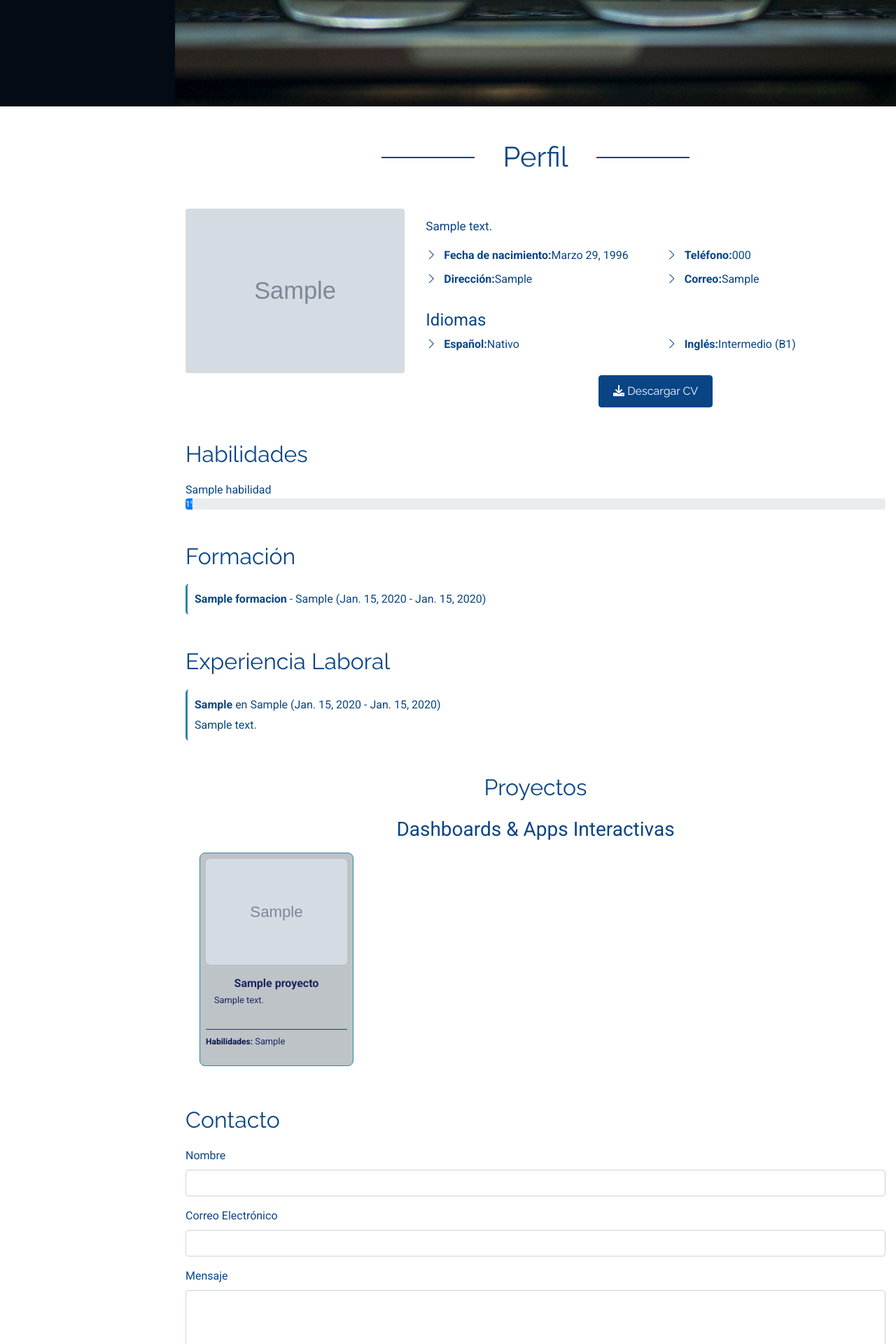
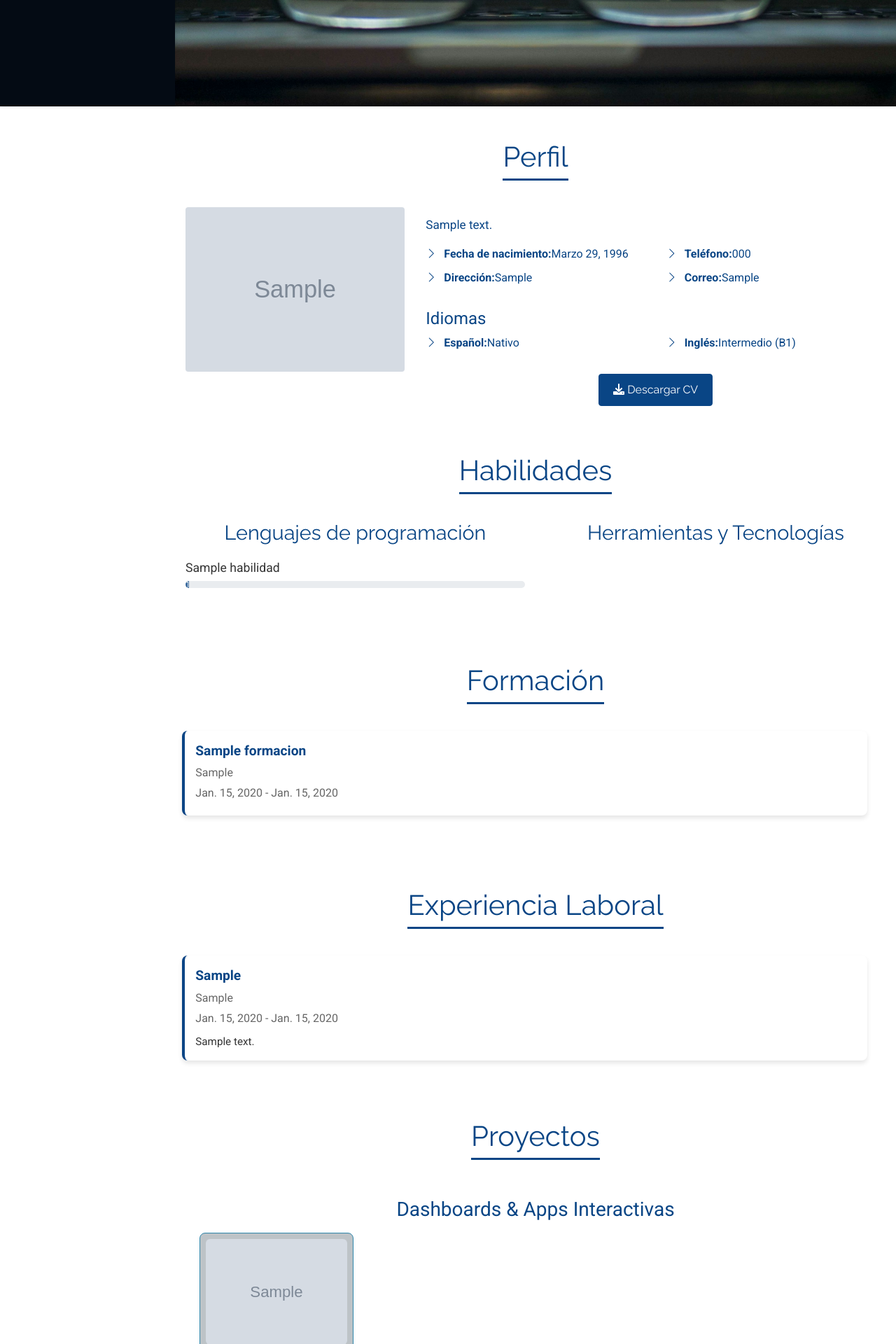
Before and after one commit to 1Dnns/Portafolio, a Django app: page / in a window 1280 px wide. Shown: the part 648-2568 px from the top of the page at 70% size. Run offline with Django 5.2, Linux system fonts and the light colour scheme; tables that the repository leaves empty hold one stand-in row (values such as "Sample post"); grey boxes marked "Sample" are stand-in pictures; parts of the project's set-up code (start-up, migrations or seed data) failed here and were passed over; some libraries are stand-ins or nearby versions.

Commit message:
frontend secciones

```diff
--- a/principal/templates/principal/pagina_principal.html
+++ b/principal/templates/principal/pagina_principal.html
@@ -125,26 +125,57 @@
 
         <!-- Habilidades -->
         <section id="habilidades" class="container my-5">
+            <div class="section-title">
                 <h2>Habilidades</h2>
+            </div>
+            <div class="row">
+                <!-- Columna de Lenguajes -->
+                <div class="col-md-6 ">
+                    <h3 class="subtitulo-habilidad">Lenguajes de programación</h3>
                     {% for habilidad in habilidades %}
-            <div>
-                <span>{{ habilidad.nombre }}</span>
+                        {% if habilidad.categoria == "lenguaje" %}
+                        <div class="habilidad-item">
+                            <p class="habilidad-nombre">{{ habilidad.nombre }}</p>
                             <div class="progress">
                                 <div class="progress-bar" role="progressbar" style="width: {{ habilidad.nivel }}%;" aria-valuenow="{{ habilidad.nivel }}" aria-valuemin="0" aria-valuemax="100">
                                     {{ habilidad.nivel }}%
                                 </div>
                             </div>
                         </div>
+                        {% endif %}
                     {% endfor %}
+                </div>
+
+                <!-- Columna de Tecnologías -->
+                <div class="col-md-6 ">
+                    <h3 class="subtitulo-habilidad">Herramientas y Tecnologías</h3>
+                    {% for habilidad in habilidades %}
+                        {% if habilidad.categoria == "tecnologia" %}
+                        <div class="habilidad-item">
+                            <p class="habilidad-nombre">{{ habilidad.nombre }}</p>
+                            <div class="progress">
+                                <div class="progress-bar" role="progressbar" style="width: {{ habilidad.nivel }}%;" aria-valuenow="{{ habilidad.nivel }}" aria-valuemin="0" aria-valuemax="100">
+                                    {{ habilidad.nivel }}%
+                                </div>
+                            </div>
+                        </div>
+                        {% endif %}
+                    {% endfor %}
+                </div>
+            </div>
         </section>
 
         <!-- Formación -->
         <section id="formacion" class="container my-5">
+            <div class="section-title">
                 <h2>Formación</h2>
+            </div>
             <ul>
                 {% for formacion in formacion %}
                 <li>
-                    <strong>{{ formacion.titulo }}</strong> - {{ formacion.institucion }} ({{ formacion.fecha_inicio }} - {{ formacion.fecha_fin|default:"Presente" }})
+                    <strong>{{ formacion.titulo }}</strong>
+                    <span>{{ formacion.institucion }}</span>
+                    <span>{{ formacion.fecha_inicio }} - {{ formacion.fecha_fin|default:"Presente" }}</span>
                 </li>
                 {% endfor %}
             </ul>
@@ -152,11 +183,15 @@
 
         <!-- Experiencia -->
         <section id="experiencia" class="container my-5">
+            <div class="section-title">
                 <h2>Experiencia Laboral</h2>
+            </div>
             <ul>
                 {% for experiencia in experiencias %}
                 <li>
-                    <strong>{{ experiencia.cargo }}</strong> en {{ experiencia.empresa }} ({{ experiencia.fecha_inicio }} - {{ experiencia.fecha_fin|default:"Presente" }})
+                    <strong>{{ experiencia.cargo }}</strong>
+                    <span>{{ experiencia.empresa }}</span>
+                    <span>{{ experiencia.fecha_inicio }} - {{ experiencia.fecha_fin|default:"Presente" }}</span>
                     <p>{{ experiencia.descripcion }}</p>
                 </li>
                 {% endfor %}
@@ -165,8 +200,9 @@
 
         <!-- Proyectos -->
         <section id="proyectos" class="container my-5">
+            <div class="section-title">
                 <h2 class="text-center mb-4">Proyectos</h2>
-
+            </div>
             <!-- Dashboards & Apps Interactivas -->
             {% if dashboards_apps %}
             <h3 class="mt-3 text-center">Dashboards & Apps Interactivas</h3>
@@ -239,8 +275,10 @@
 
         <!-- Contacto -->
         <section id="contacto" class="container my-5">
+            <div class="section-title">
                 <h2>Contacto</h2>
-            <form>
+            </div>
+            <form action="https://formspree.io/f/mdkarelp" method="POST">
                 <div class="form-group">
                     <label for="nombre">Nombre</label>
                     <input type="text" class="form-control" id="nombre" name="nombre" required>
@@ -252,7 +290,7 @@
                 <div class="form-group">
                     <label for="mensaje">Mensaje</label>
                     <textarea class="form-control" id="mensaje" name="mensaje" rows="4" required></textarea>
-                </div>
+                </div class="text-center">
                 <button type="submit" class="btn btn-primary">Enviar</button>
             </form>
         </section>
--- a/static/css/principal.css
+++ b/static/css/principal.css
@@ -14,39 +14,33 @@ body {
 .section-title {
     text-align: center; /* Centra el título */
     margin-bottom: 30px;
-    position: relative; /* Necesario para posicionar las líneas */
 }
 
 .section-title h2 {
     font-family: 'Raleway', sans-serif;
     font-size: 2.5rem;
     color: #094585;
-    display: inline-block; /* Permite que las líneas se alineen correctamente */
+    display: inline-block; /* Permite que el subrayado se ajuste al texto */
     position: relative;
-    padding: 0 20px; /* Espacio entre el texto y las líneas */
-    background: white; /* Fondo para que el texto no se superponga con las líneas */
-    z-index: 1; /* Asegura que el texto esté por encima de las líneas */
+    padding-bottom: 10px; /* Espacio entre el texto y el subrayado */
 }
 
-.section-title h2::before,
 .section-title h2::after {
     content: '';
     position: absolute;
-    top: 50%; /* Alinea las líneas a la mitad de la altura del texto */
-    width: 100%; /* Ancho completo de la pantalla */
-    height: 2px; /* Grosor de la línea */
-    background-color: #094585; /* Color de la línea */
-    z-index: -1; /* Coloca las líneas detrás del texto */
-}
-
-.section-title h2::before {
-    right: 100%; /* Línea a la izquierda del texto */
-    margin-right: 20px; /* Espacio entre la línea y el texto */
+    left: 0;
+    bottom: 0;
+    width: 100%; /* El subrayado tiene el mismo ancho que el texto */
+    height: 3px; /* Grosor del subrayado */
+    background-color: #094585; /* Color del subrayado */
 }
 
 .section-title h2::after {
-    left: 100%; /* Línea a la derecha del texto */
-    margin-left: 20px; /* Espacio entre la línea y el texto */
+    transition: width 0.3s ease; /* Animación al hacer hover */
+}
+
+.section-title h2:hover::after {
+    width: 0; /* El subrayado desaparece al hacer hover */
 }
 
 /* --------------------------------------------------------------- */
@@ -268,42 +262,71 @@ body {
 }
 
 /* --------------------------------------------------------------- */
-/* --------------------------- otros ----------------------------- */
+/* ----------------- Formacion y Experiencia --------------------- */
 /* --------------------------------------------------------------- */
 
-
-/* Estilos para los títulos de las secciones */
-section h2 {
-    font-family: 'Raleway', sans-serif;
-    font-size: 2rem;
-    margin-bottom: 20px;
-    color: #094585;
+/* Estilos para las secciones de Formación y Experiencia */
+#formacion,
+#experiencia {
+    padding: 20px 0;
 }
 
-/* Estilos para las listas de Formación y Experiencia */
+/* Estilos para las listas */
 #formacion ul,
 #experiencia ul {
     list-style: none;
     padding: 0;
 }
 
+/* Estilos para cada ítem de formación y experiencia */
 #formacion ul li,
 #experiencia ul li {
-    background-color: rgba(255, 255, 255, 0.1);
-    border-left: 3px solid #2E86AB;
-    padding: 10px;
-    margin-bottom: 10px;
-    border-radius: 5px;
+    background-color: #ffffff; /* Fondo blanco */
+    border-left: 4px solid #094585; /* Borde lateral */
+    padding: 15px;
+    margin-bottom: 15px;
+    border-radius: 8px;
+    box-shadow: 0 4px 6px rgba(0, 0, 0, 0.1); /* Sombra suave */
+    transition: transform 0.3s ease, box-shadow 0.3s ease; /* Animación al hacer hover */
 }
 
+#formacion ul li:hover,
+#experiencia ul li:hover {
+    transform: translateY(-5px); /* Efecto de elevación al hacer hover */
+    box-shadow: 0 6px 12px rgba(0, 0, 0, 0.15); /* Sombra más pronunciada al hacer hover */
+}
+
+/* Estilos para los títulos (cargo, título académico) */
 #formacion ul li strong,
 #experiencia ul li strong {
     color: #094585;
+    font-size: 1.2rem;
+    display: block; /* Hace que el título ocupe su propia línea */
+    margin-bottom: 5px;
 }
 
+/* Estilos para los detalles (institución, empresa, fechas) */
+#formacion ul li,
+#experiencia ul li {
+    color: #333;
+    font-size: 1rem;
+    max-width: 95%;
+    margin-left: 1%;
+}
+
+#formacion ul li span,
+#experiencia ul li span {
+    display: block; /* Hace que cada detalle ocupe su propia línea */
+    margin-bottom: 5px;
+    color: #666;
+}
+
+/* Estilos para la descripción de la experiencia */
 #experiencia ul li p {
-    margin: 5px 0 0;
-    color: #094585;
+    margin: 10px 0 0;
+    color: #333;
+    font-size: 0.95rem;
+    line-height: 1.5;
 }
 
 /* --------------------------------------------------------------- */
@@ -354,3 +377,132 @@ section h2 {
     background-color: #07376e;
     border-color: #07376e;
 }
+
+/* --------------------------------------------------------------- */
+/* -------------------------- Habilidades ------------------------ */
+/* --------------------------------------------------------------- */
+
+/* Estilos para la sección de habilidades */
+#habilidades {
+    padding: 20px 0;
+}
+
+/* Subtítulos de las categorías */
+.subtitulo-habilidad {
+    font-family: 'Raleway', sans-serif;
+    font-size: 1.8rem;
+    color: #094585;
+    margin-bottom: 20px;
+    text-align: center;
+}
+
+
+#habilidades .row {
+    margin-right: 0px;
+    margin-left: 0px;
+}
+
+/* Estilos para cada ítem de habilidad */
+.habilidad-item {
+    margin-bottom: 20px;
+}
+
+.habilidad-nombre {
+    font-size: 1.1rem;
+    color: #333;
+    margin-bottom: 5px;
+}
+
+/* Estilos para la barra de progreso */
+.progress {
+    height: 10px; /* Altura de la barra de progreso */
+    background-color: #e9ecef; /* Color de fondo de la barra */
+    border-radius: 5px; /* Bordes redondeados */
+    overflow: hidden; /* Evita que el contenido se desborde */
+}
+
+.progress-bar {
+    background-color: #094585; /* Color de la barra de progreso */
+    transition: width 0.5s ease; /* Animación suave al cambiar el ancho */
+    position: relative;
+}
+
+.progress-bar::after {
+    content: '';
+    position: absolute;
+    top: 0;
+    left: 0;
+    right: 0;
+    bottom: 0;
+    background: linear-gradient(90deg, rgba(255, 255, 255, 0.3), rgba(255, 255, 255, 0)); /* Efecto de degradado */
+}
+
+/* Efecto hover en la barra de progreso */
+.progress-bar:hover {
+    background-color: #07376e; /* Cambia el color al hacer hover */
+}
+
+/* --------------------------------------------------------------- */
+/* --------------------------- Contacto ----------------------------- */
+/* --------------------------------------------------------------- */
+
+/* Estilos para la sección de Contacto */
+#contacto {
+    padding: 20px 0;
+    background-color: #fff; /* Fondo claro */
+    border-radius: 10px; /* Bordes redondeados */
+    box-shadow: 0 4px 12px rgba(0, 0, 0, 0.1); /* Sombra suave */
+}
+
+/* Estilos para el formulario */
+#contacto form {
+    max-width: 600px; /* Ancho máximo del formulario */
+    margin: 0 auto; /* Centrar el formulario */
+    padding: 20px;
+}
+
+/* Estilos para los grupos de formulario */
+#contacto .form-group {
+    margin-bottom: 20px;
+}
+
+#contacto .form-group label {
+    font-size: 1rem;
+    color: #094585; /* Color azul oscuro */
+    font-weight: 500; /* Texto seminegrita */
+    margin-bottom: 5px;
+    display: block;
+}
+
+#contacto .form-group input,
+#contacto .form-group textarea {
+    width: 100%;
+    padding: 10px;
+    font-size: 1rem;
+    border: 1px solid #ccc; /* Borde gris */
+    border-radius: 5px; /* Bordes redondeados */
+    transition: border-color 0.3s ease; /* Animación suave */
+}
+
+#contacto .form-group input:focus,
+#contacto .form-group textarea:focus {
+    border-color: #094585; /* Borde azul al enfocar */
+    outline: none; /* Eliminar el contorno predeterminado */
+}
+
+/* Estilos para el botón de enviar */
+#contacto button[type="submit"] {
+    background-color: #094585; /* Color azul oscuro */
+    border: none;
+    padding: 10px 20px;
+    font-size: 1rem;
+    color: #fff; /* Texto blanco */
+    border-radius: 5px; /* Bordes redondeados */
+    cursor: pointer;
+    transition: background-color 0.3s ease; /* Animación suave */
+    margin-left: 43%;
+}
+
+#contacto button[type="submit"]:hover {
+    background-color: #07376e; /* Color azul más oscuro al hacer hover */
+}
```
Lines whose indentation alone changed are shown as unchanged.
